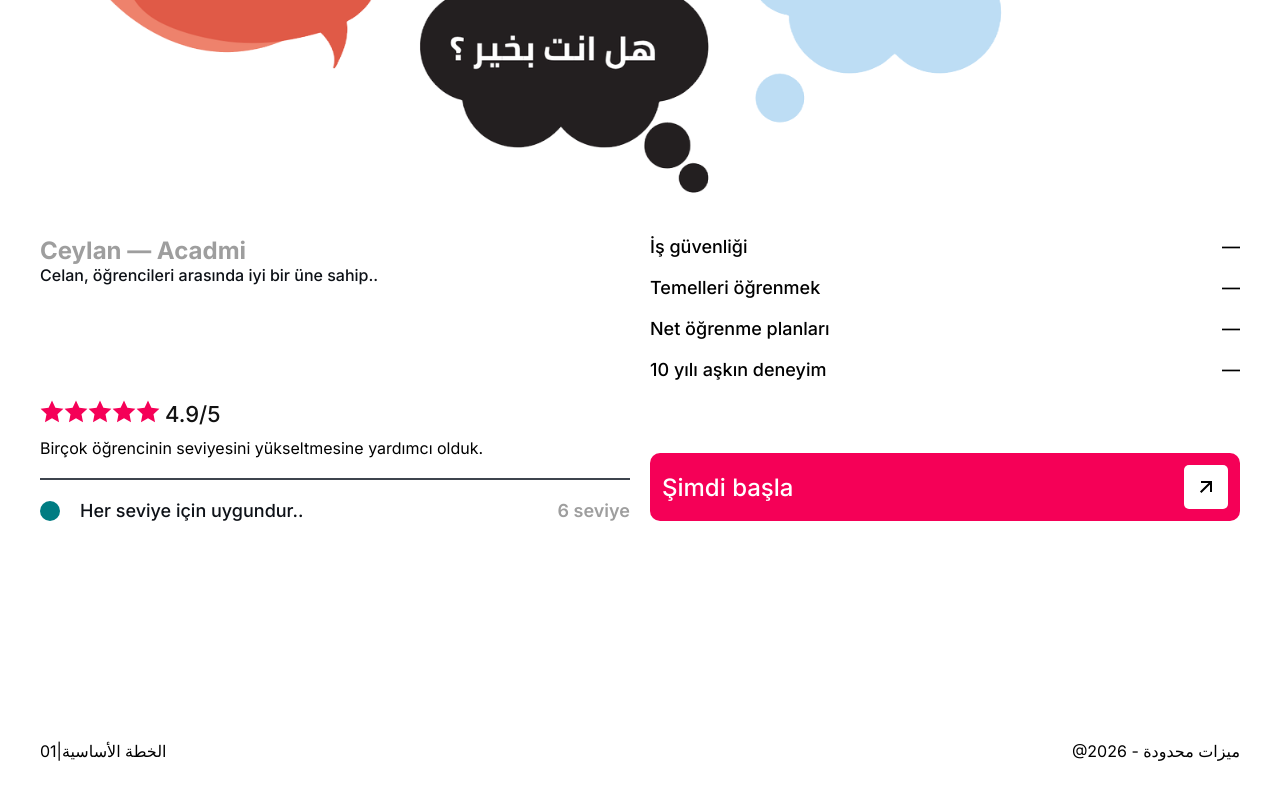
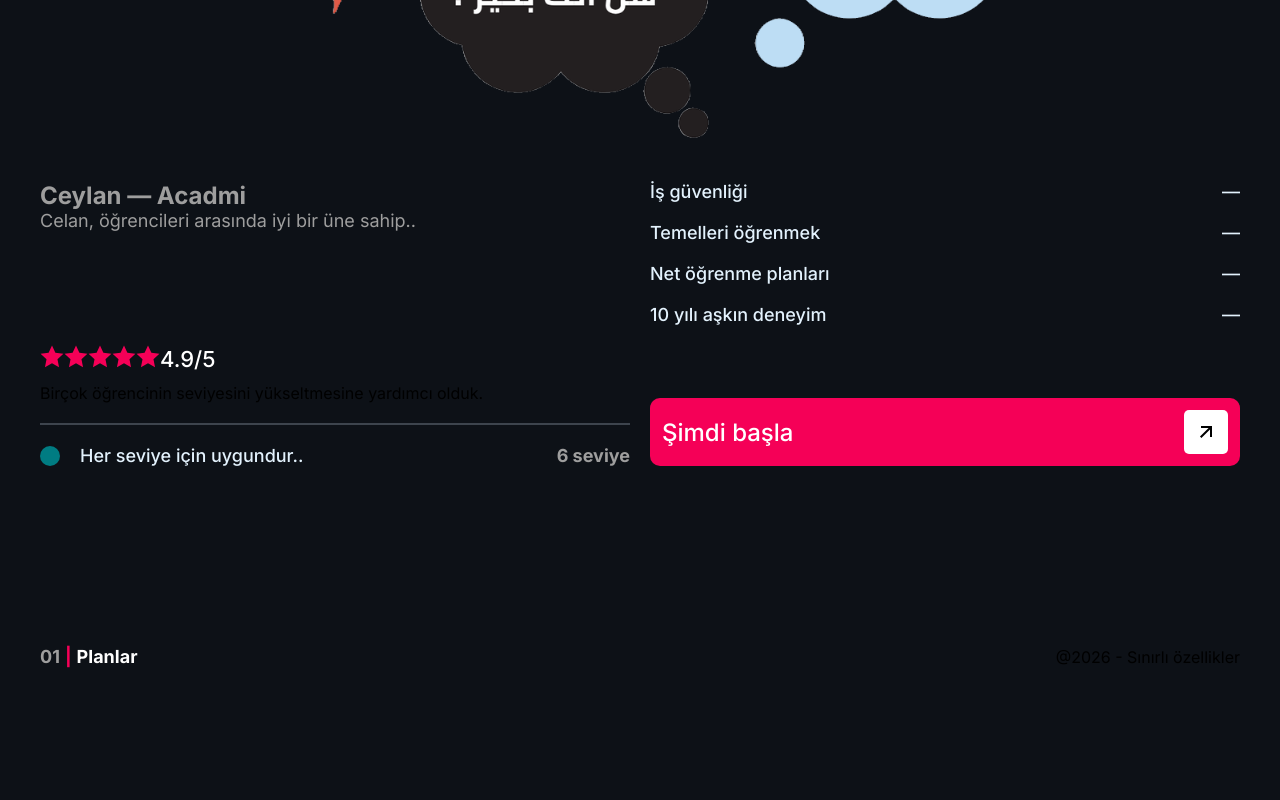
Before and after one commit to a00ae/Ceylan-Academic, a React (Vite) app: page / in a window 1280 px wide. Shown: the part 866-1666 px from the top of the page. After the commit the page ends 1613 px from the top, so only its background shows below. Built offline with nearby package versions, Linux system fonts and the light colour scheme.

Commit message:
fix scss files

```diff
--- a/src/components/layout/Main/section-1/Service.module.scss
+++ b/src/components/layout/Main/section-1/Service.module.scss
@@ -2,32 +2,31 @@
 .service {
   @include service.container-padding-box;
   width: 100%;
-  background-color: #fff;
+  background-color: var(--bg-color-default);
 
   &_container {
-    @include service.flex-gap-column-md;
+    @include service.flex-column(md, center);
     // 1. نضمن أن العناصر داخل الحاوية تتمدد لتأخذ نفس الطول الكامل للحاوية
     align-items: stretch;
   }
 
   &_text-desc {
-    @include service.flex-space-between;
+    @include service.flex-row(space-between, center, 0);
     @media (max-width: service.$width-xl) {
       flex-direction: column;
       align-items: start;
-      gap: var(--gap-md);
+      gap: var(--space-md);
     }
 
     h2 {
-      @include service.heading-title-size;
-      margin-bottom: var(--margin-md);
+      @include service.typography-style(xl, bold, heading-color);
+      margin-bottom: var(--space-md);
       text-transform: capitalize;
-      font-weight: 550;
       color: var(--heading-color);
     }
     p {
       width: 30%;
-      @include service.decs-text;
+      @include service.typography-style(sm, main, text-color-grey);
       span {
         color: var(--border-color);
       }
@@ -44,7 +43,7 @@
     position: relative;
     border-radius: var(--border-radius-md);
     display: flex;
-    gap: var(--gap-sm);
+    gap: var(--space-sm);
     align-items: stretch;
     @media (max-width: service.$width-xxl) {
       flex-direction: column;
@@ -81,16 +80,15 @@
     &_specifications {
       display: grid;
       grid-template-columns: 1fr;
-      gap: var(--gap-md);
+      gap: var(--space-md);
       .service_specifications-desc {
         font-size: calc(var(--font-size-sm) + 2px);
         font-weight: var(--font-weight-main);
-        color: var(--border-color);
+        color: var(--text-color);
         @media (max-width: service.$width-xxl) {
           display: none;
         }
       }
-
     }
   }
 }
--- a/src/components/layout/Main/section-2/Plans.module.scss
+++ b/src/components/layout/Main/section-2/Plans.module.scss
@@ -1,4 +1,5 @@
 @use "../../../../styles/variables" as v;
 .plans {
     @include v.container-padding-box;
+
 }
--- a/src/components/ui/Card/BentoGrid.scss
+++ b/src/components/ui/Card/BentoGrid.scss
@@ -6,42 +6,38 @@
       color: var(--text-color-grey);
     }
     p {
-      @include bento.font-normal-tow;
+      @include bento.typography-style(sm, sm, text-color-grey);
     }
   }
   .grid-item.item-services {
     ul {
-      @include bento.flex-gap-column-sm;
+      @include bento.flex-column(sm);
 
       li {
-        display: flex;
-        justify-content: space-between;
-        align-items: center;
-        gap: var(--gap-sm);
-        font-weight: var(--font-weight-main);
-        font-size: var(--font-size-sm);
+        @include bento.flex-row(space-between, center, sm);
+        @include bento.typography-style(sm, main, text-color);
       }
     }
   }
   .grid-item.item-meta {
-    @include bento.flex-gap-column-sm;
+    @include bento.flex-column(sm);
     .rating {
-      @include bento.flex-gap-column-xs;
+      @include bento.flex-column(xs);
       > p {
       }
     }
     .available {
-      @include bento.flex-space-between;
+      @include bento.flex-row(space-between, center, 0);
       &_left {
-        @include bento.flex-gap-sm;
+        @include bento.flex-row(flex-start, center, sm);
         > p {
-          @include bento.font-normal;
+          @include bento.typography-style(sm, main, text-color);
         }
       }
       &_reight {
-        @include bento.font-normal;
-        color: var(--text-color-grey);
-        font-weight: 600;
+        @include bento.typography-style(sm, bold, text-color-grey);
+        // color: var(--text-color-grey);
+        // font-weight: 600;
       }
     }
   }
@@ -88,10 +84,10 @@
       }
 
       .svg {
-        padding: var(--padding-xs);
+        padding: var(--space-xs);
         background-color: #fff;
         border-radius: var(--border-radius-sm);
-        @include bento.flex-center;
+        @include bento.flex-row(center, center, 0);
 
         svg {
           color: #000;
--- a/src/components/ui/Card/Box.tsx
+++ b/src/components/ui/Card/Box.tsx
@@ -11,10 +11,10 @@ interface Props {
 const Box = ({ id, className = "", title, desc }: Props) => {
   return (
     <div className={`box ${className}`}>
-      <div className={`box ${className ? `${className}_heading` : "heading"}`}>
-        <span>0{id}</span>
-        <span> | </span>
-        <span>{title}</span>
+      <div className={`box${className ? `${className}_heading` : "_heading"}`}>
+        <span data-number>0{id}</span>
+        <span data-break> | </span>
+        <span data-title>{title}</span>
       </div>
       {desc && <div className="box-desc">{desc}</div>}
     </div>
--- a/src/components/ui/Card/box.scss
+++ b/src/components/ui/Card/box.scss
@@ -1,4 +1,20 @@
 @use "../../../styles/variables" as v;
 .box {
-  @include v.flex-space-between;
+  @include v.flex-row(space-between, center, sm);
+  &_heading {
+    font-size: var(--font-size-sm);
+    font-weight: var(--font-weight-bold);
+    @include v.flex-row(flex-start, center, xxs);
+
+    // تنظيم العناصر بشكل عمودي واضح
+    span[data-number] {
+      color: var(--text-color-grey);
+    }
+    span[data-break] {
+      color: var(--btn-color);
+    }
+    span[data-title] {
+      color: var(--heading-color);
+    }
+  }
 }
--- a/src/components/ui/Card/dataBox.ts
+++ b/src/components/ui/Card/dataBox.ts
@@ -19,8 +19,8 @@ interface FullPageDataType {
 export const pageData: FullPageDataType = {
   plans: {
     id: 1,
-    title: "الخطة الأساسية",
-    desc: "@2026 - ميزات محدودة",
+    title: "Planlar",
+    desc: "@2026 - Sınırlı özellikler",
   },
   prices: {
     id: 1,
--- a/src/styles/_variables.scss
+++ b/src/styles/_variables.scss
@@ -1,67 +1,46 @@
 :root {
-  // default
+  // Brand Colors (Global Tokens)
+  --color-primary: #00adb5;
+  --color-primary-hover: #007c82;
+  --color-secondary: #ffffff;
+  --color-secondary-hover: rgba(255, 255, 255, 0.1);
+  --color-danger: #d50000;
+  --color-danger-hover: #b71c1c;
+  --color-black: #010101;
+  --color-black-hover: #000000;
+
+  // Semantic UI Colors (تحديد لون العنصر بناءً على وظيفته)
+  --bg-color-default: #0d1117;
+  --border-color: #3d444d;
+  --text-color: #e3f2fd;
+  --text-color-grey: #9e9e9e;
+  --heading-color: #ffffff; // جعلناه فاتحاً ليتناسب مع الخلفية الغامقة
   --btn-color: #f50057;
   --btn-color-hover: #c51162;
-  --text-color: #e3f2fd;
-  --text-color-grey: #9e9e9e;
-  --bg-color-default: #0d1117;
-  --border-color: #3d444d;
-  --heading-color: #121212;
 
-  //color
-  --color-primary: #00adb5;
-  --color-secondary: #ffffff;
-  --color-danger: #d50000;
-  --color-black: #010101;
+  // Font Sizes (Converted to rem for better Accessibility)
+  --font-size-xxl: 5rem;     // 80px
+  --font-size-xl: 2.5rem;    // 40px
+  --font-size-lg: 1.875rem;  // 30px
+  --font-size-md: 1.5rem;    // 24px
+  --font-size-sm: 1.125rem;  // 18px
+  --font-size-xs: 1rem;      // 16px
+  --font-size-xxs: 0.875rem; // 14px
 
-  //   color + hover
-  --color-primary-hover: #007c82;
-  --color-secondary-hover: rgba(255, 255, 255, 0.1);
-  --color-danger-hover: #b71c1c;
-  --color-black-hover: #000000;
-
-  // font-size
-  --font-size-xxl: 80px;
-  --font-size-xl: 40px;
-  --font-size-lg: 30px;
-  --font-size-md: 24px;
-  --font-size-sm: 18px;
-  --font-size-xs: 16px;
-  --font-size-xxs: 14px;
-
-  // font-weight
   --font-weight-bold: 700;
   --font-weight-main: 500;
   --font-weight-sm: 400;
 
-  // margin
-  --margin-xxl: 100px;
-  --margin-xl: 80px;
-  --margin-lg: 60px;
-  --margin-md: 40px;
-  --margin-sm: 20px;
-  --margin-xs: 10px;
-  --margin-xxs: 5px;
+  // Spacing (Unified spacing tokens)
+  --space-xxl: 100px;
+  --space-xl: 80px;
+  --space-lg: 60px;
+  --space-md: 40px;
+  --space-sm: 20px;
+  --space-xs: 10px;
+  --space-xxs: 5px;
 
-  //padding
-  --padding-xxl: 100px;
-  --padding-xl: 80px;
-  --padding-lg: 60px;
-  --padding-md: 40px;
-  --padding-sm: 20px;
-  --padding-xs: 10px;
-  --padding-xxs: 5px;
-
-  // gap
-  --gap-xxl: 100px;
-  --gap-xl: 80px;
-  --gap-lg: 60px;
-  --gap-md: 40px;
-  --gap-sm: 20px;
-  --gap-xs: 10px;
-  --gap-xxs: 5px;
-
-  // border-radius
+  // Border Radius
   --border-radius-xxl: 25px;
   --border-radius-xl: 20px;
   --border-radius-lg: 15px;
@@ -69,140 +48,70 @@
   --border-radius-sm: 5px;
   --border-radius-xs: 2px;
 
+  // Shadows & Transitions
   --box-shadow-btn: 0 0 0 0 #000;
   --box-shadow-main: 0 1px 1px 0 rgb(255 255 255 / 5%);
-  --box-shadow-header:
-    0 1px 10px -5px rgb(50 52 52 / 0%), 0 2px 44px -5px rgb(99 68 68 / 17%);
-
-  --transition-main: 0.3s;
+  --box-shadow-header: 0 1px 10px -5px rgb(50 52 52 / 0%), 0 2px 44px -5px rgb(99 68 68 / 17%);
+  --transition-main: 0.3s ease;
 }
 
+// Breakpoints
 $width-sm: 700px;
 $width-md: 991px;
 $width-xl: 1200px;
 $width-xxl: 1400px;
 
-@mixin flex-space-between-row {
+// ميكسين مرن للـ Flex Row يغنيك عن تكرار الأسطر
+@mixin flex-row($justify: space-between, $align: center, $gap: 0) {
   display: flex;
-  justify-content: space-between;
-  align-items: center;
-}
-@mixin flex-center {
-  display: flex;
-  justify-content: center;
-  align-items: center;
-}
-
-@mixin container-padding-box {
-  padding-left: var(--padding-md);
-  padding-right: var(--padding-md);
-  padding-top: var(--padding-xxl);
-  padding-bottom: var(--padding-xl);
-  width: 100%;
-  background-color: var(--color-secondary);
-
-  @media (max-width: $width-md) {
-    padding-left: var(--padding-xs);
-    padding-right: var(--padding-xs);
-    padding-top: var(--padding-lg);
-    padding-bottom: var(--padding-md);
+  justify-content: $justify;
+  align-items: $align;
+  @if $gap != 0 {
+    gap: var(--space-#{$gap});
   }
 }
 
-@mixin flex-space-between {
-  display: flex;
-  justify-content: space-between;
-  align-items: center;
-}
-@mixin flex-gap-sm {
-  display: flex;
-  align-items: center;
-  gap: var(--gap-sm);
-}
-@mixin flex-gap-md {
-  display: flex;
-  align-items: center;
-  gap: var(--gap-md);
-}
-@mixin flex-gap-lg {
-  display: flex;
-  align-items: center;
-  gap: var(--gap-lg);
-}
-@mixin flex-gap-xl {
-  display: flex;
-  align-items: center;
-  gap: var(--gap-xl);
-}
-@mixin flex-gap-xxl {
-  display: flex;
-  align-items: center;
-  gap: var(--gap-xxl);
-}
-
-@mixin flex-gap-column-xs {
+// ميكسين مرن للـ Flex Column
+@mixin flex-column($gap: 0, $align: stretch) {
   display: flex;
   flex-direction: column;
-  gap: var(--gap-xs);
-}
-@mixin flex-gap-column-sm {
-  display: flex;
-  flex-direction: column;
-  gap: var(--gap-sm);
-}
-@mixin flex-gap-column-md {
-  display: flex;
-  flex-direction: column;
-  gap: var(--gap-md);
-}
-@mixin flex-gap-column-lg {
-  display: flex;
-  flex-direction: column;
-  gap: var(--gap-lg);
-}
-
-@mixin header-title {
-  font-size: calc(var(--font-size-md) - 2px);
-  font-weight: var(--font-weight-bold);
-  color: var(--text-color-grey);
-}
-
-@mixin animation-text-transform-hover {
-}
-
-@mixin heading-title-size {
-  font-size: 80px;
-  font-weight: var(--font-weight-sm);
-  color: var(--border-color);
-  font-family: "Geist", "Geist Placeholder", sans-serif;
-}
-
-@mixin decs-text {
-  font-size: var(--font-size-md);
-  color: var(--text-color-grey);
-  font-weight: var(--font-weight-bold);
-}
-
-@mixin grid-main {
-  display: grid;
-  grid-template-columns: auto;
-  gap: var(--margin-sm);
-  @media (max-width: $width-xxl) {
-    grid-template-columns: repeat(auto-fill, minmax(500px, 1fr));
-  }
-  @media (max-width: $width-sm) {
-    grid-template-columns: 1fr;
+  align-items: $align;
+  @if $gap != 0 {
+    gap: var(--space-#{$gap});
   }
 }
 
-@mixin font-normal {
-  color: var(--bg-color-default);
-  font-weight: var(--font-weight-main);
-  font-size: var(--font-size-sm);
+// ميكسين الحاوية الكبرى مع تصحيح ألوان الخلفية لتناسب لون النص
+@mixin container-padding-box {
+  padding-left: var(--space-md);
+  padding-right: var(--space-md);
+  padding-top: var(--space-xxl);
+  padding-bottom: var(--space-xl);
+  width: 100%;
+  background-color: var(--bg-color-default); // استخدمنا الخلفية الافتراضية الداكنة للموقع
+
+  @media (max-width: $width-md) {
+    padding-left: var(--space-xs);
+    padding-right: var(--space-xs);
+    padding-top: var(--space-lg);
+    padding-bottom: var(--space-md);
+  }
 }
 
-@mixin font-normal-tow {
-  font-size: var(--font-size-xs);
-  font-weight: var(--font-weight-main);
-  color: var(--bg-color-default);
+// Typography Mixins
+@mixin typography-style($size, $weight, $color) {
+  font-size: var(--font-size-#{$size});
+  font-weight: var(--font-weight-#{$weight});
+  color: var(--#{$color});
 }
+
+// كود الـ Grid الاحترافي والمستجيب
+@mixin grid-main {
+  display: grid;
+  grid-template-columns: 1fr;
+  gap: var(--space-sm);
+
+  @media (max-width: $width-xxl) {
+    grid-template-columns: repeat(auto-fill, minmax(500px, 1fr)); // 300px أكثر واقعية للكروت من 500px
+  }
+}
--- a/src/styles/global.scss
+++ b/src/styles/global.scss
@@ -23,10 +23,9 @@ ul {
 
 body {
   width: 100%;
-  // background-color: var(--bg-color-default);
   // overflow: hidden;
   font-family: Inter, "IBM Plex Sans Arabic", sans-serif;
-  background-color: var(--color-secondary);
+  background-color: var(--bg-color-default);
 }
 #root {
   position: relative;
```
Also changed, not shown: src/components/layout/Header/Header.module.scss (+12 -12 lines).
